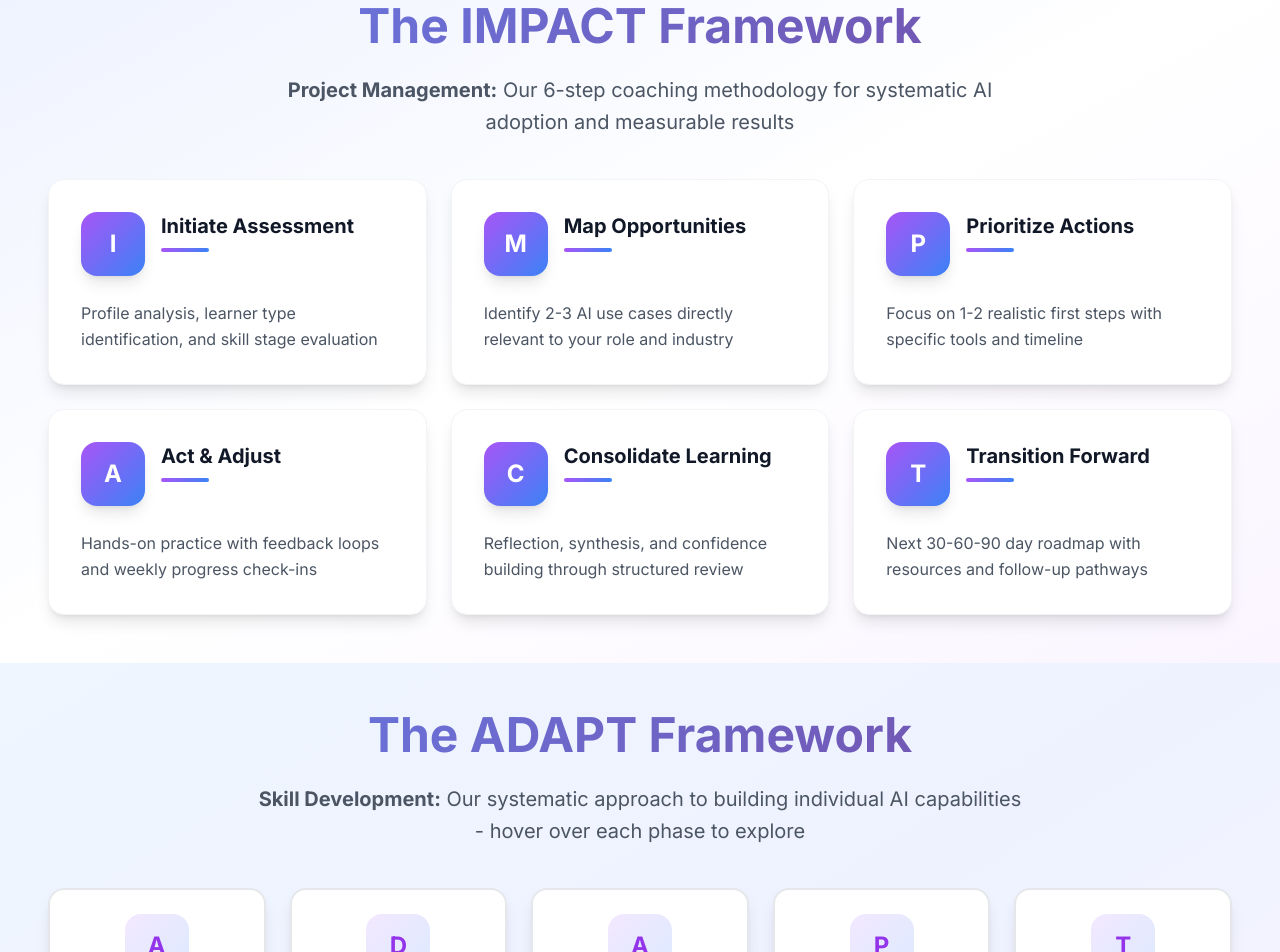
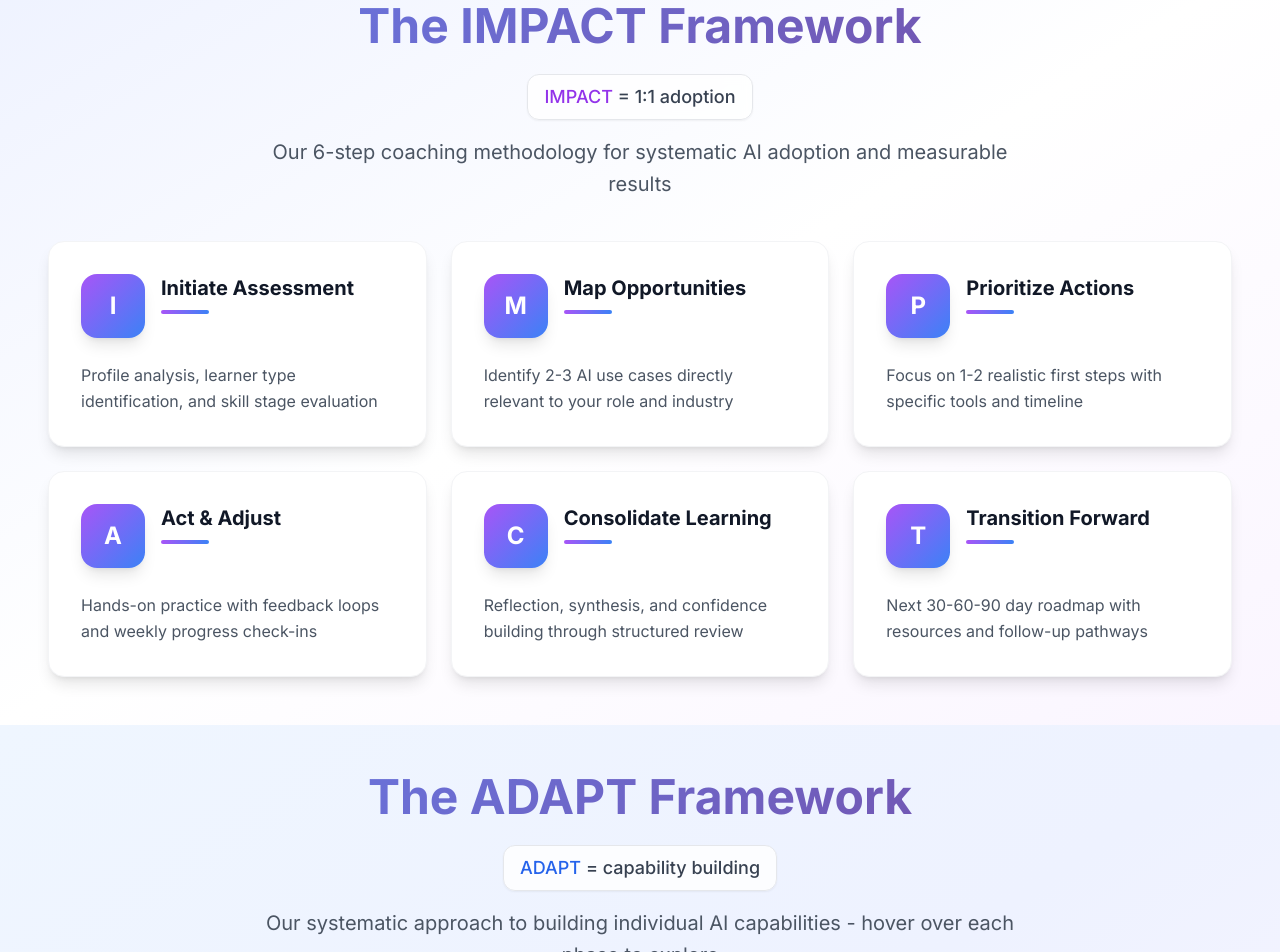
Before and after one commit to teachme-ai/teachmeai-home-site, a Next.js app: page / in a window 1280 px wide. Shown: the part 1480-2432 px from the top of the page. Built offline with nearby package versions, Linux system fonts and the light colour scheme.

Commit message:
Add subtle highlights for IMPACT = 1:1 adoption and ADAPT = capability building

```diff
--- a/components/adapt-framework.tsx
+++ b/components/adapt-framework.tsx
@@ -55,9 +55,16 @@ export function AdaptFramework() {
           <h2 className="text-4xl md:text-5xl font-bold mb-6 gradient-text">
             The ADAPT Framework
           </h2>
-          <p className="text-xl text-gray-600 max-w-3xl mx-auto leading-relaxed">
-            <strong>Skill Development:</strong> Our systematic approach to building individual AI capabilities - hover over each phase to explore
-          </p>
+          <div className="max-w-3xl mx-auto">
+            <div className="bg-white/80 backdrop-blur-sm px-4 py-2 rounded-lg shadow-sm border border-gray-200 inline-block mb-4">
+              <p className="text-lg font-medium text-gray-700">
+                <span className="text-blue-600">ADAPT</span> = capability building
+              </p>
+            </div>
+            <p className="text-xl text-gray-600 leading-relaxed">
+              Our systematic approach to building individual AI capabilities - hover over each phase to explore
+            </p>
+          </div>
         </div>
 
         <div className="grid lg:grid-cols-5 md:grid-cols-3 sm:grid-cols-2 gap-6">
--- a/components/impact-framework.tsx
+++ b/components/impact-framework.tsx
@@ -39,9 +39,16 @@ export function ImpactFramework() {
           <h2 className="text-4xl md:text-5xl font-bold mb-6 gradient-text">
             The IMPACT Framework
           </h2>
-          <p className="text-xl text-gray-600 max-w-3xl mx-auto leading-relaxed">
-            <strong>Project Management:</strong> Our 6-step coaching methodology for systematic AI adoption and measurable results
-          </p>
+          <div className="max-w-3xl mx-auto">
+            <div className="bg-white/80 backdrop-blur-sm px-4 py-2 rounded-lg shadow-sm border border-gray-200 inline-block mb-4">
+              <p className="text-lg font-medium text-gray-700">
+                <span className="text-purple-600">IMPACT</span> = 1:1 adoption
+              </p>
+            </div>
+            <p className="text-xl text-gray-600 leading-relaxed">
+              Our 6-step coaching methodology for systematic AI adoption and measurable results
+            </p>
+          </div>
         </div>
 
         <div className="grid md:grid-cols-2 lg:grid-cols-3 gap-6">
```
